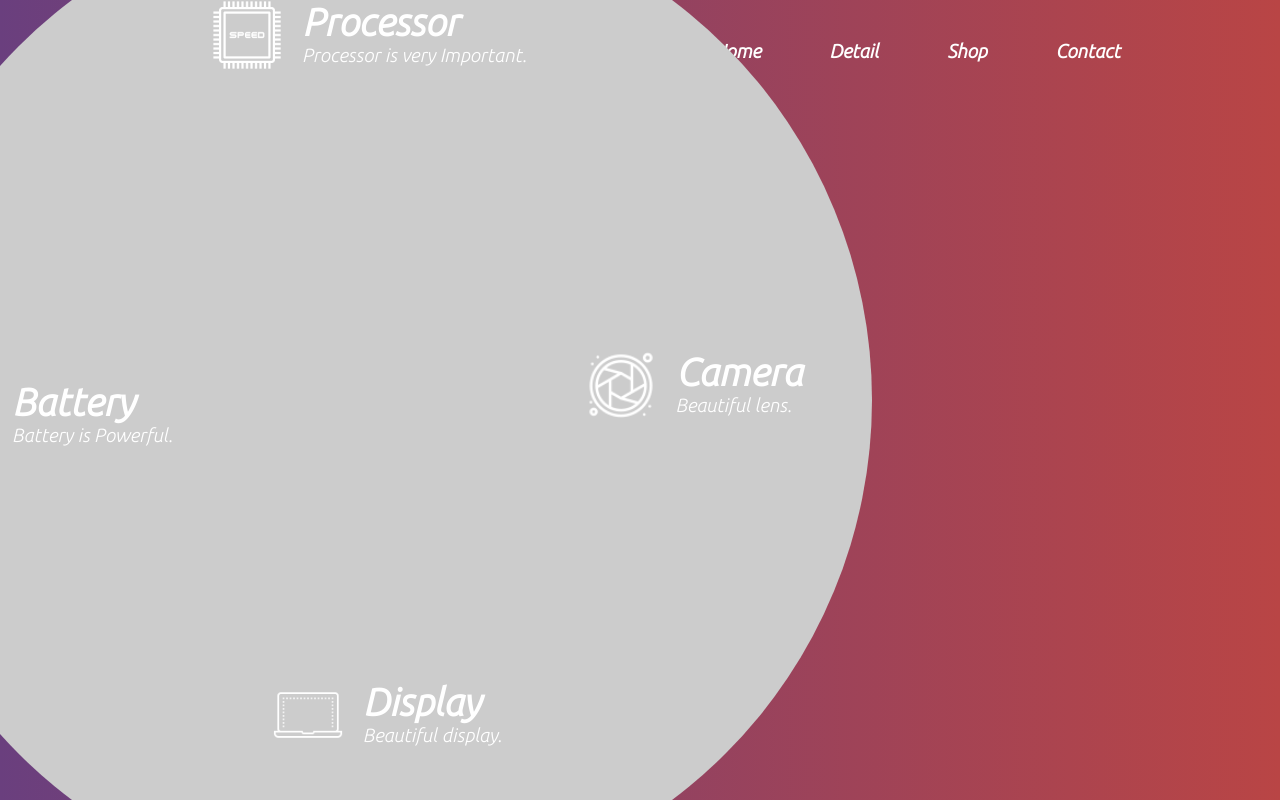
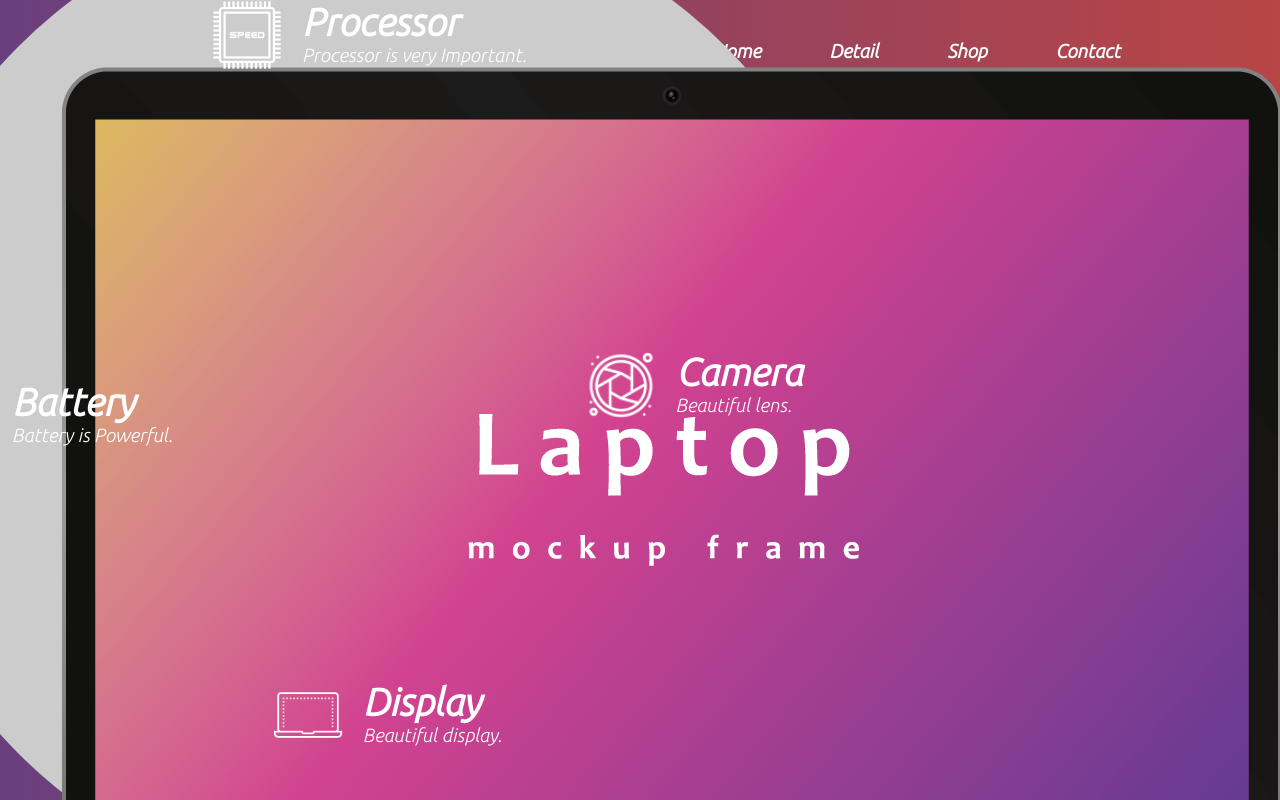
Before and after one commit to yukitolix12/makingweb, a plain HTML site: page index.html in a window 1280 px wide. Drawn offline with Linux system fonts and the light colour scheme.

Commit message:
pc画像貼り付けとpcクラスの作成

```diff
--- a/index.html
+++ b/index.html
@@ -30,6 +30,7 @@
         <!-- information section -->
         <div class="information">
             <div id="circle">
+                <img src="./images/pc.png" class="pc">
                 <div class="feature one">
                     <img src="./images/camera.png" alt=""/>
                     <div>
```
